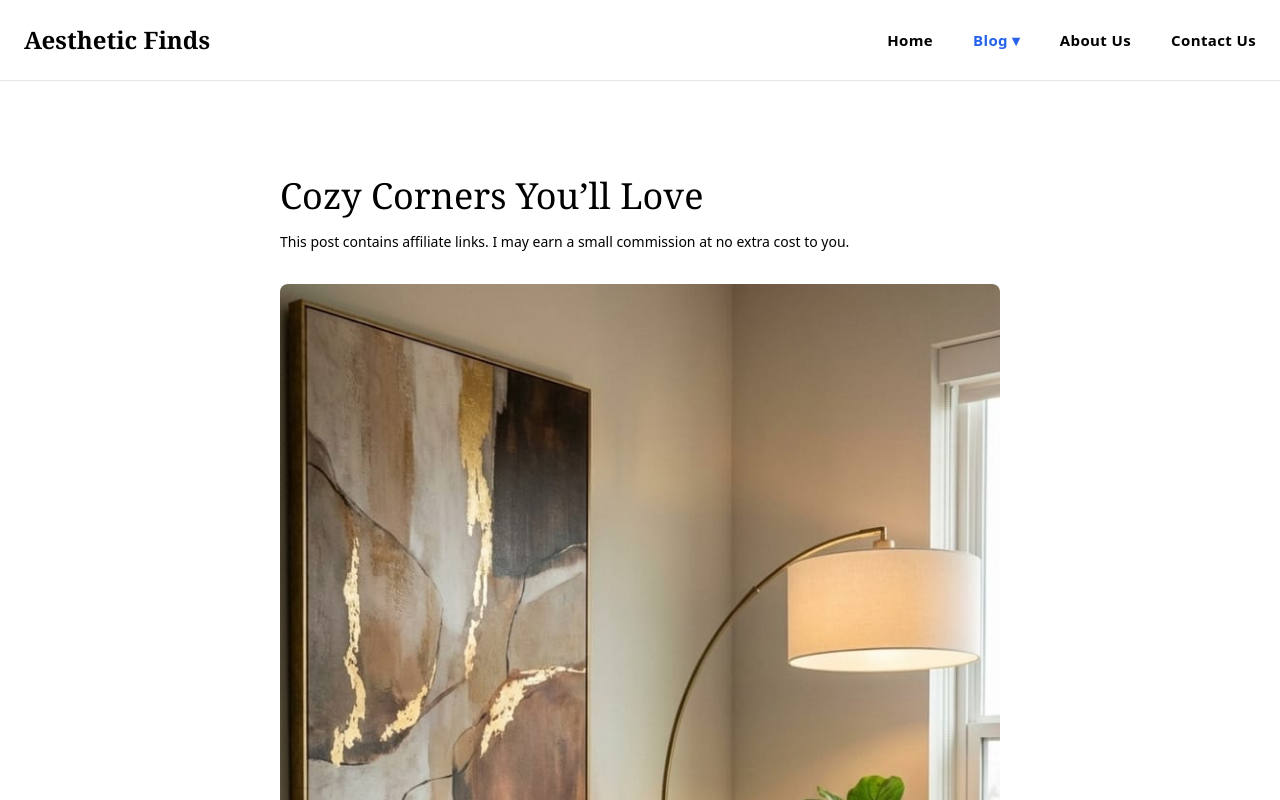
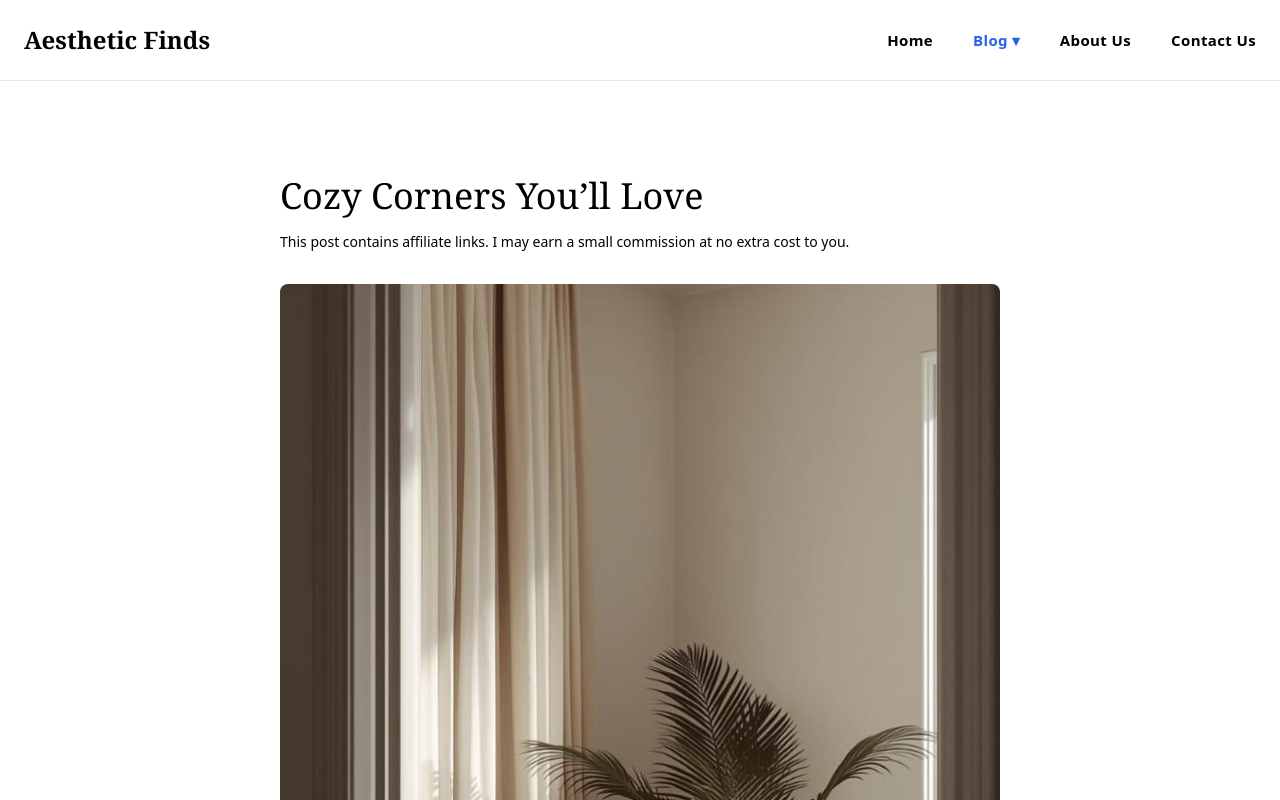
Before and after one commit to muasyamuthengi-gif/aestheticfindsbyanna, a Next.js app: page /blog/cozy-corners in a window 1280 px wide. Shown: the top 800 px of the page. Built offline with nearby package versions, Linux system fonts and the light colour scheme; a web font is replaced by a local one.

Commit message:
Update page.js

```diff
--- a/app/blog/cozy-corners/page.js
+++ b/app/blog/cozy-corners/page.js
@@ -10,7 +10,7 @@ export default function CozyCornersPost() {
 
       <AffiliateDisclosure />
 
-      <img src="/blog2a.jpg" className="w-full rounded-lg mb-8" />
+      <img src="/blog2.jpg" className="w-full rounded-lg mb-8" />
 
       <p className="text-lg text-black-700 mb-10">
         Cozy corners turn ordinary spaces into places you want to linger.
```
